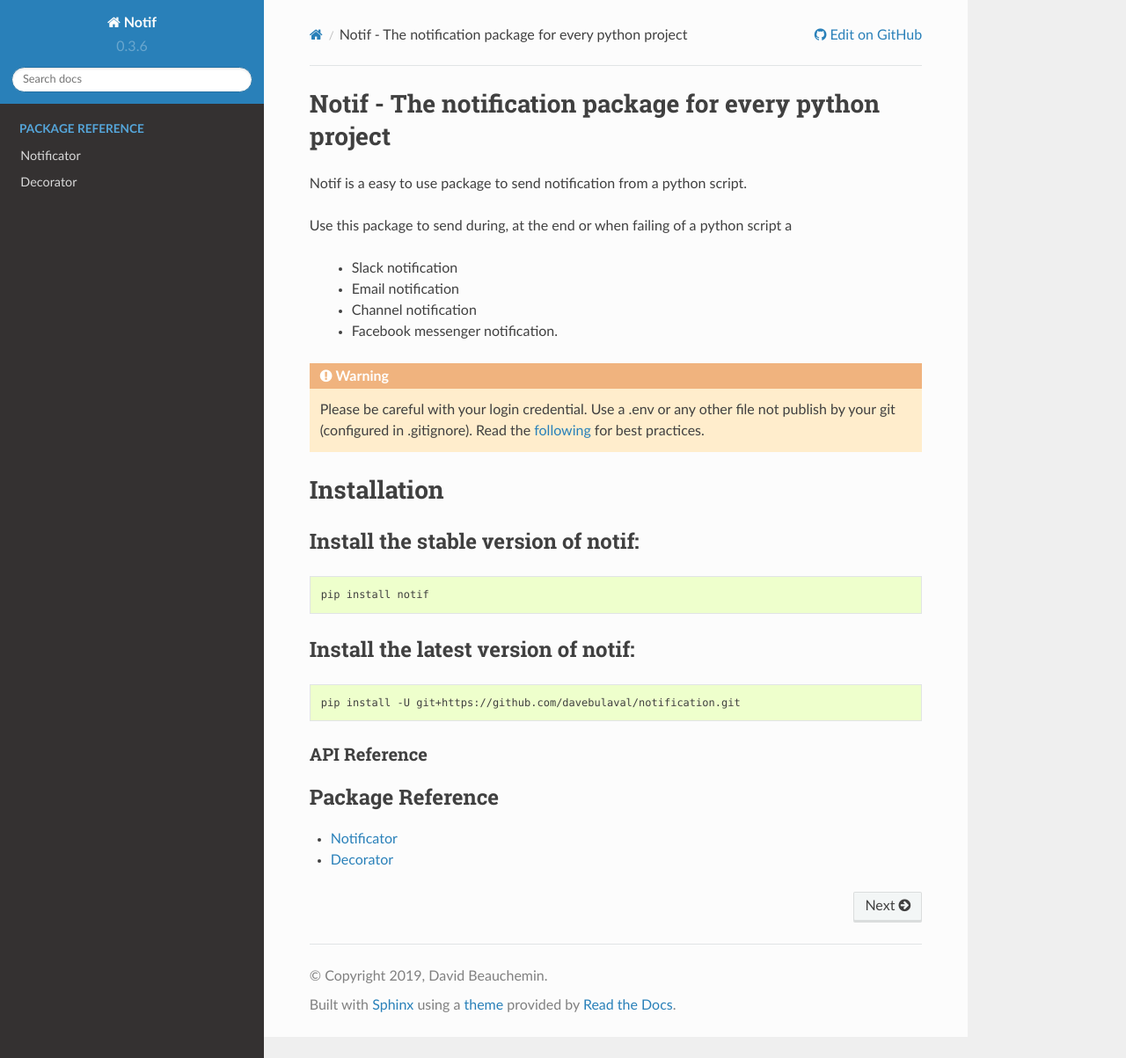
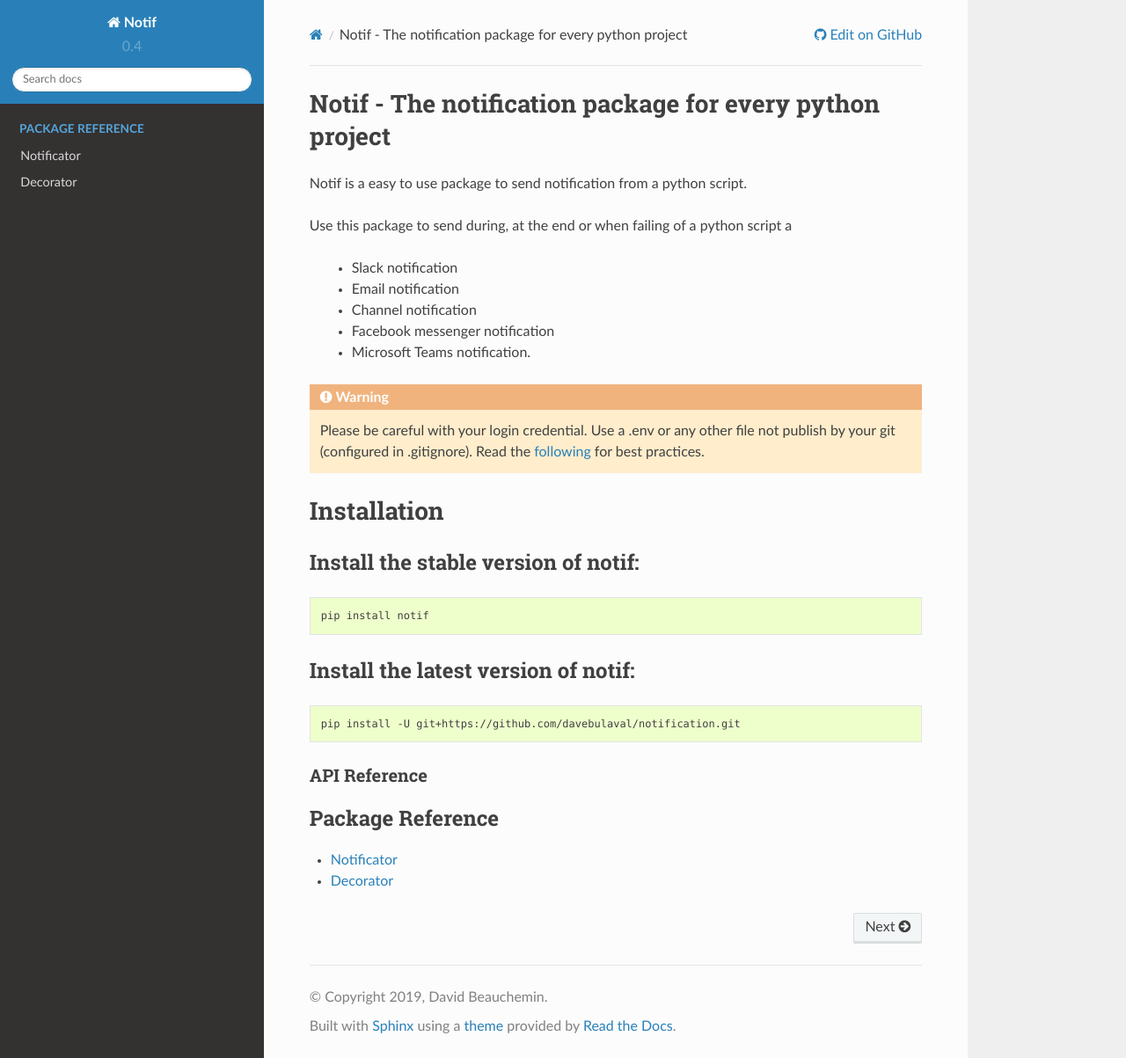
Before and after one commit to davebulaval/notification, a Sphinx documentation site: the page built from docs/source/index.rst, in a window 1280 px wide and 1203 px high. Shown: the whole window at 88% size. Built offline with Sphinx 7.4.7 and the Read the Docs theme 2.0.0, drawn with Linux system fonts in a browser that asks for light colours.

Commit message:
added doc

```diff
--- a/docs/source/index.rst
+++ b/docs/source/index.rst
@@ -20,7 +20,8 @@
     - Slack notification
     - Email notification
     - Channel notification
-    - Facebook messenger notification.
+    - Facebook messenger notification
+    - Microsoft Teams notification.
 
 
 .. warning:: Please be careful with your login credential. Use a .env or any other file not publish by your git (configured in .gitignore). Read the `following <https://stackoverflow.com/questions/2397822/what-is-the-best-practice-for-dealing-with-passwords-in-git-repositories/>`_ for best practices.
--- a/docs/source/notificator.rst
+++ b/docs/source/notificator.rst
@@ -31,3 +31,7 @@
 Facebook Messenger Notificator
 ---------------------------------
 .. autoclass:: FacebookMessengerNotificator
+
+Microsoft Teams Notificator
+---------------------------------
+.. autoclass:: TeamsNotificator
--- a/notif/version.py
+++ b/notif/version.py
@@ -1 +1 @@
-__version__ = '0.3.6'
+__version__ = '0.4'
```
Also changed, not shown: 1 other file.
